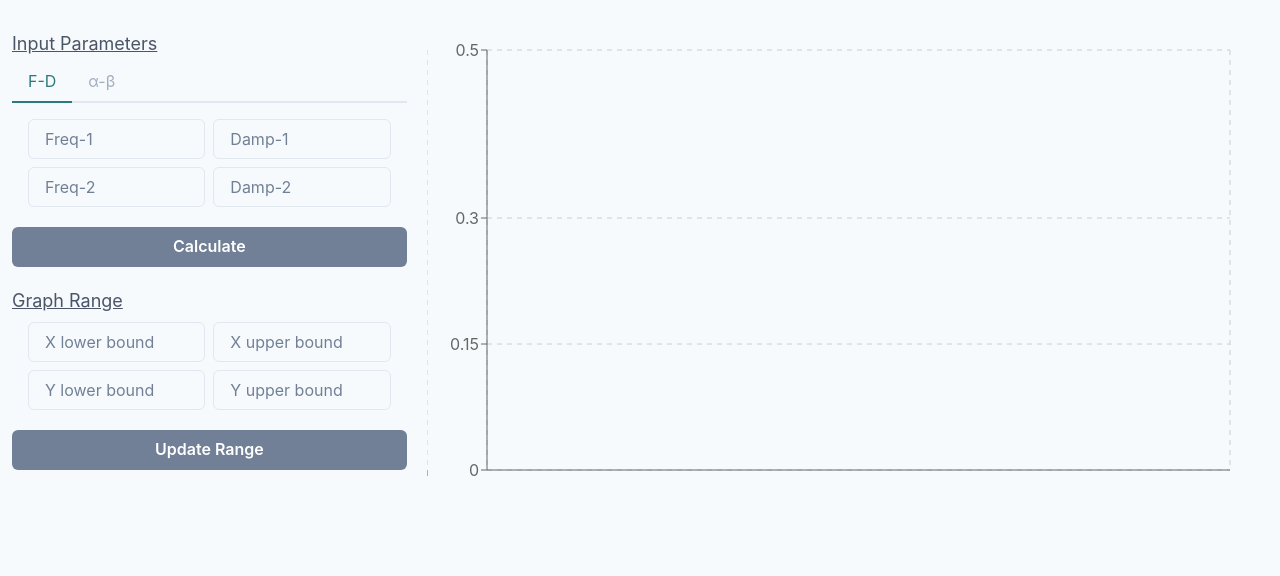
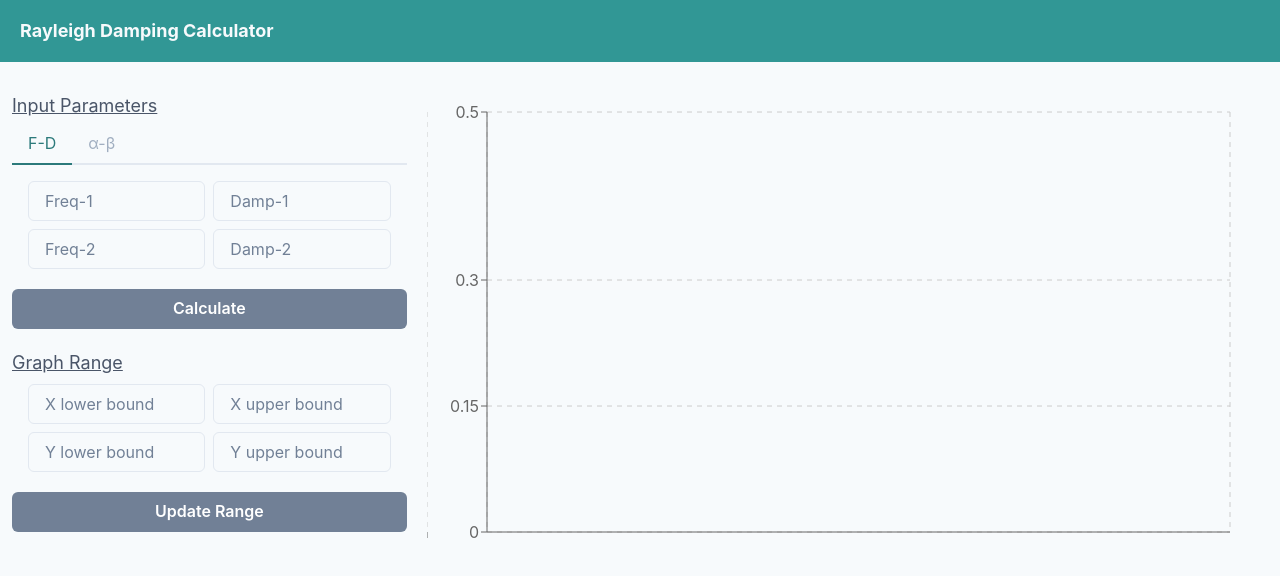
Before and after one commit to hotaosa/rayleigh_damping, a React (Create React App) app: page / in a window 1280 px wide. Shown: the top 576 px of the page. Built offline with nearby package versions, Linux system fonts and the light colour scheme.

Commit message:
add Header

```diff
--- a/src/App.tsx
+++ b/src/App.tsx
@@ -1,14 +1,16 @@
-import { ChakraProvider, HStack } from '@chakra-ui/react';
-import { Graph } from './component/organisms/Graph';
-import { SettingArea } from './component/organisms/SettingArea';
-import { GraphRangeProvider } from './providers/GraphProvider';
-import { RayleighProvider } from './providers/RayleighProvider';
-import { theme } from './theme/theme';
+import { ChakraProvider, HStack } from "@chakra-ui/react";
+import { HeaderLayout } from "./component/layout/HeaderLayout";
+import { Graph } from "./component/organisms/Graph";
+import { SettingArea } from "./component/organisms/SettingArea";
+import { GraphRangeProvider } from "./providers/GraphProvider";
+import { RayleighProvider } from "./providers/RayleighProvider";
+import { theme } from "./theme/theme";
 
 function App() {
   return (
     <div className="App">
       <ChakraProvider theme={theme}>
+        <HeaderLayout>
           <RayleighProvider>
             <GraphRangeProvider>
               <HStack spacing={2}>
@@ -17,6 +19,7 @@ function App() {
               </HStack>
             </GraphRangeProvider>
           </RayleighProvider>
+        </HeaderLayout>
       </ChakraProvider>
     </div>
   );
--- /dev/null
+++ b/src/component/layout/HeaderLayout.tsx
@@ -0,0 +1,16 @@
+import { ReactNode } from "react"
+import { Header } from "../organisms/Header";
+
+type Props = {
+  children: ReactNode;
+};
+
+export const HeaderLayout = (props: Props) => {
+  const { children } = props;
+  return (
+    <>
+      <Header />
+      {children}
+    </>
+  )
+};
--- /dev/null
+++ b/src/component/organisms/Header.tsx
@@ -0,0 +1,17 @@
+import { Flex, Heading } from "@chakra-ui/react";
+
+export const Header = () => {
+  return (
+    <Flex
+      bg="teal.500"
+      color="gray.50"
+      align="center"
+      justify="space-between"
+      padding={{ base: 3, md: 5 }}
+    >
+      <Heading as="h1" fontSize="lg">
+        Rayleigh Damping Calculator
+      </Heading>
+    </Flex>
+  );
+};
--- a/src/component/organisms/SettingArea.tsx
+++ b/src/component/organisms/SettingArea.tsx
@@ -1,6 +1,5 @@
 import {
   Box,
-  Container,
   HStack,
   Input,
   Stack,
```
Lines whose indentation alone changed are shown as unchanged.
